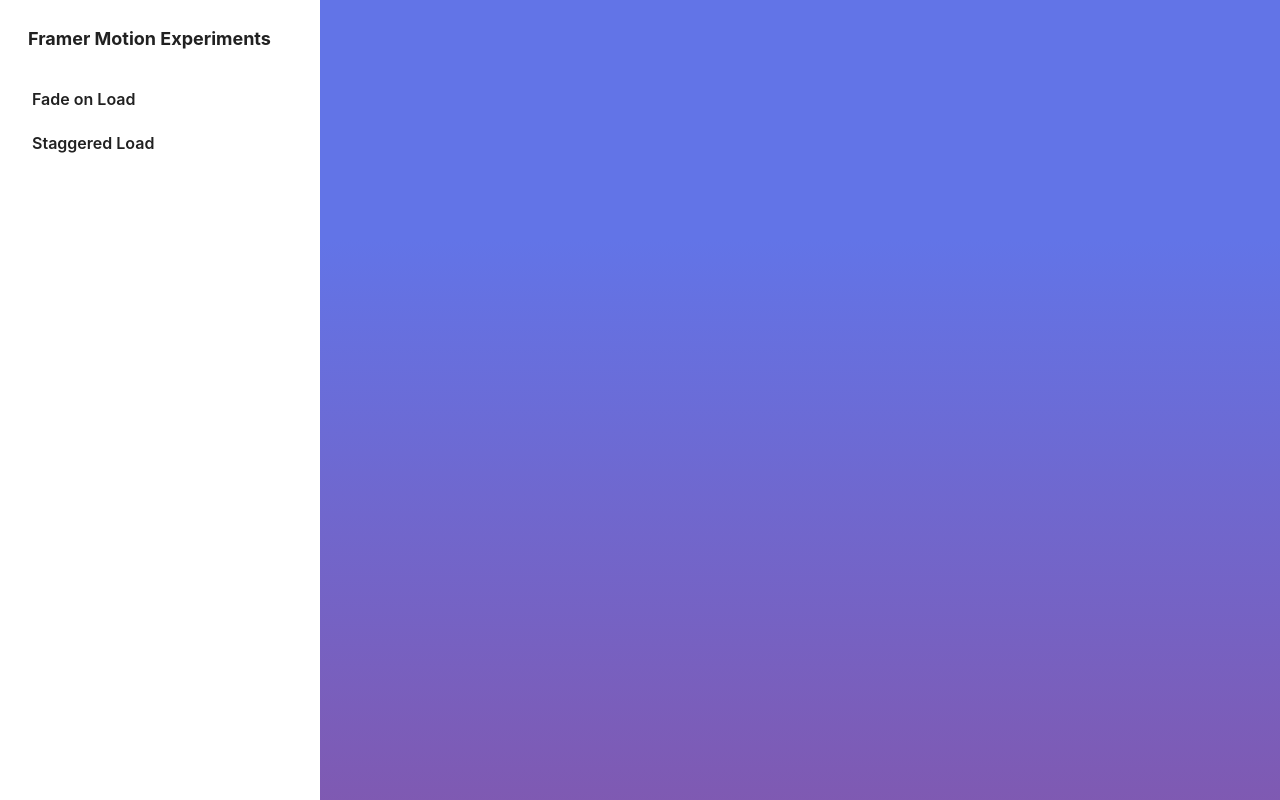
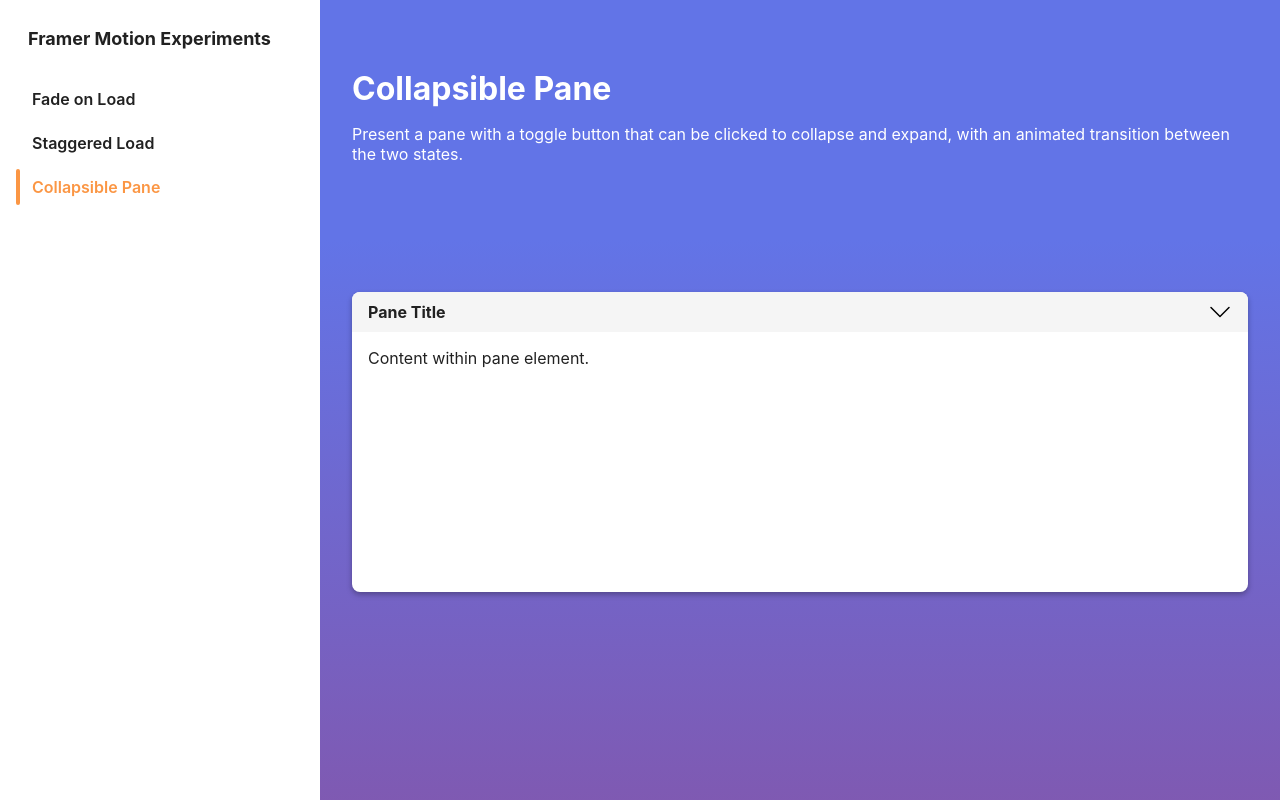
Before and after one commit to orjanbp/framer-motion-experiments, a React (Create React App) app: page /collapsiblepane in a window 1280 px wide. Built offline with nearby package versions, Linux system fonts and the light colour scheme.

Commit message:
build collapsible pane

```diff
--- a/src/components/AppRouting/AppRouting.tsx
+++ b/src/components/AppRouting/AppRouting.tsx
@@ -1,9 +1,10 @@
 import React from 'react';
 import { Route, Routes } from 'react-router';
 import { RouteList } from '@/utils/types';
-import { HomePage } from '../pages/Home/HomePage';
-import { FadeOnLoadPage } from '../pages/FadeOnLoad/FadeOnLoadPage';
-import { StaggeredLoadPage } from '../pages/StaggeredLoad/StaggeredLoadPage';
+import { HomePage } from '../pages/HomePage';
+import { FadeOnLoadPage } from '../pages/FadeOnLoadPage';
+import { StaggeredLoadPage } from '../pages/StaggeredLoadPage';
+import { CollapsiblePanePage } from '../pages/CollapsiblePanePage';
 
 export const routeList: RouteList = [
   {
@@ -15,6 +16,11 @@ export const routeList: RouteList = [
     path: '/staggeredload',
     link: 'Staggered Load',
     element: <StaggeredLoadPage />
+  },
+  {
+    path: '/collapsiblepane',
+    link: 'Collapsible Pane',
+    element: <CollapsiblePanePage />
   }
 ];
 
--- /dev/null
+++ b/src/components/pages/CollapsiblePanePage.tsx
@@ -0,0 +1,29 @@
+import React from 'react';
+import styled from 'styled-components';
+import { AnimStaggeredLoad } from '@/components/shared/Animations/AnimStaggeredLoad';
+import { Description } from '@/components/shared/Information';
+import { PageContent, PageWrapper } from '@/components/layout/AppLayout';
+import { CollapsiblePane } from '../shared/Pane/CollapsiblePane';
+
+const StyledStaggeredLoad = styled(AnimStaggeredLoad)`
+  display: flex;
+  flex-wrap: wrap;
+  justify-content: center;
+  gap: 24px;
+`;
+
+export const CollapsiblePanePage = () => (
+  <PageWrapper>
+    <Description title="Collapsible Pane">
+      <p>
+        Present a pane with a toggle button that can be clicked to collapse and expand,
+        with an animated transition between the two states.
+      </p>
+    </Description>
+    <PageContent>
+      <CollapsiblePane>
+        Content within pane element.
+      </CollapsiblePane>
+    </PageContent>
+  </PageWrapper>
+);
--- a/src/components/pages/index.ts
+++ /dev/null
@@ -1 +0,0 @@
-export { HomePage } from './Home/HomePage';
--- /dev/null
+++ b/src/components/shared/Button/CloseButton.tsx
@@ -0,0 +1,40 @@
+import styled, { css } from 'styled-components';
+import { BsChevronDown } from 'react-icons/bs';
+
+const StyledButton = styled.button`
+  display: flex;
+  justify-content: center;
+  align-items: center;
+  background: none;
+  border: none;
+  padding: 4px;
+  margin: 4px;
+  cursor: pointer;
+  border-radius: 20px;
+  transition: background-color 0.1s ease;
+  &:hover {
+    background-color: ${props => props.theme.color.background60};
+  }
+  &:active {
+    background-color: ${props => props.theme.color.background40};
+  }
+`;
+
+const StyledChevron = styled(BsChevronDown) <{ isCollapsed: boolean }>`
+  width: 24px;
+  height: 24px;
+  transition: transform 0.1s ease;
+  ${props => props.isCollapsed && css`
+    transform: scaleY(-1);
+  `}
+`;
+
+interface Props {
+  onClick: () => void;
+  isCollapsed: boolean;
+}
+export const CloseButton = ({ onClick, isCollapsed }: Props) => (
+  <StyledButton onClick={onClick}>
+    <StyledChevron isCollapsed={isCollapsed} />
+  </StyledButton>
+);
--- /dev/null
+++ b/src/components/shared/Pane/CollapsiblePane.tsx
@@ -0,0 +1,56 @@
+import { PropsWithChildren, useState } from 'react';
+import styled from 'styled-components';
+import { CloseButton } from '../Button/CloseButton';
+
+const Container = styled.div`
+  background-color: ${props => props.theme.color.background100};
+  color: ${props => props.theme.color.textPrimary};
+  width: 100%;
+  height: 300px;
+  border-radius: 8px;
+  overflow: hidden;
+  box-shadow: ${props => props.theme.shadow.low};
+`;
+
+const PaneHeader = styled.div`
+  display: flex;
+  align-items: center;
+  justify-content: space-between;
+  background-color: ${props => props.theme.color.background80};
+  height: 40px;
+  padding: 0px 8px;
+`;
+
+const PaneTitle = styled.div`
+  padding: 0px 8px;
+  font-weight: 700;
+`;
+
+const PaneInner = styled.div`
+  padding: 16px;
+  box-sizing: border-box;
+`;
+
+interface Props {
+
+}
+export const CollapsiblePane = ({ children }: PropsWithChildren<Props>) => {
+  const [isCollapsed, setIsCollapsed] = useState(false);
+
+  const toggleCollapse = () => setIsCollapsed(!isCollapsed);
+
+  return (
+    <Container>
+      <PaneHeader>
+        <PaneTitle>Pane Title</PaneTitle>
+        <CloseButton
+          isCollapsed={isCollapsed}
+          onClick={toggleCollapse}
+        />
+      </PaneHeader>
+      <PaneInner>
+        {children}
+      </PaneInner>
+    </Container>
+  );
+};
```
Also changed, not shown: src/components/pages/FadeOnLoadPage.tsx (renamed from src/components/pages/FadeOnLoad/FadeOnLoadPage.tsx), src/components/pages/HomePage.tsx (renamed from src/components/pages/Home/HomePage.tsx), src/components/pages/StaggeredLoadPage.tsx (renamed from src/components/pages/StaggeredLoad/StaggeredLoadPage.tsx).
